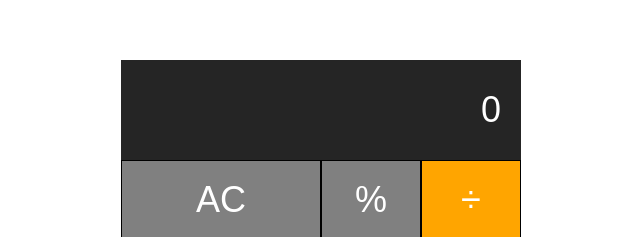
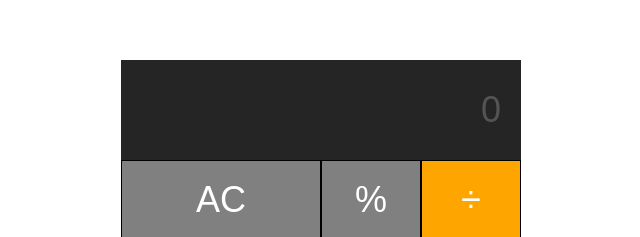
Before and after one commit to msuhartono/kalkulator, a plain HTML site: page index.html in a window 1280 px wide. Shown: the part 148-385 px from the top of the page, 319-959 px from the left. Drawn offline with Linux system fonts and the light colour scheme.

Commit message:
Update stylesheet.css

```diff
--- a/stylesheet.css
+++ b/stylesheet.css
@@ -9,7 +9,7 @@
 	width: 100%;
 	height: 100px;
 	background-color: #252525;
-	color: #ffff;
+	color: #red;
 	text-align: right;
 	font-size: 36px;
 	border: none;
```
